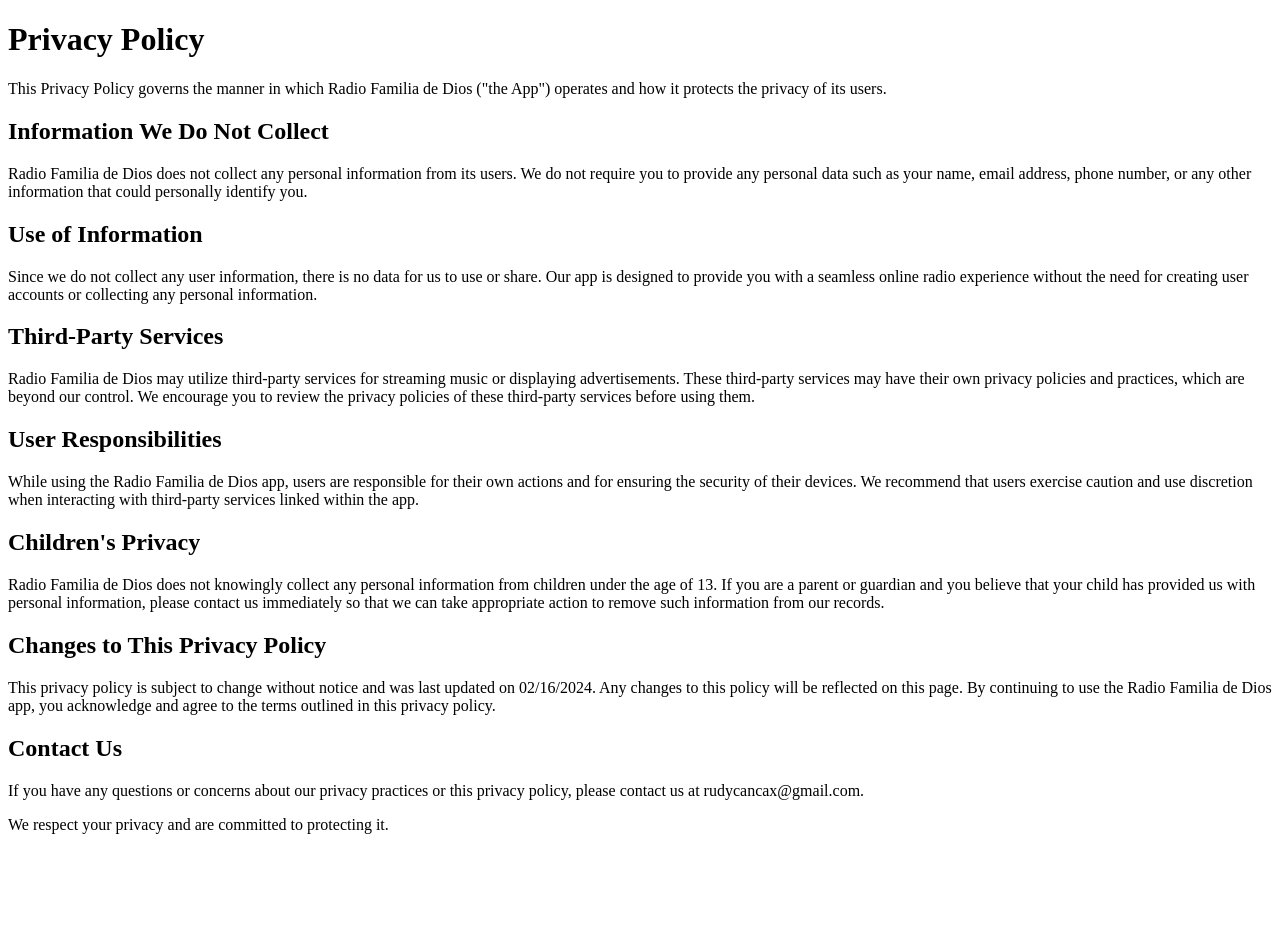
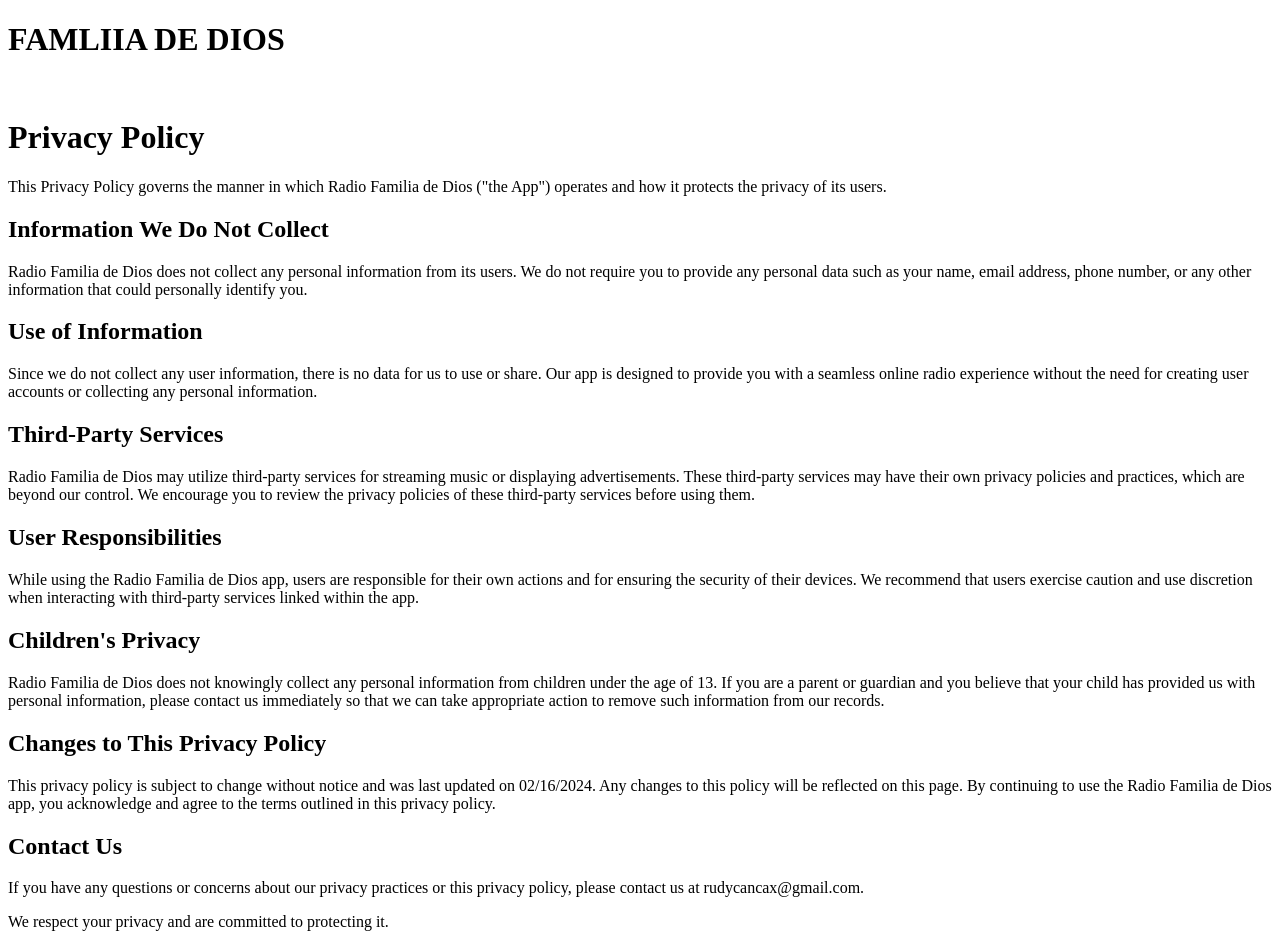
Before and after one commit to RudyCancax/politics_play_store, a plain HTML site: page index.html in a window 1280 px wide. Before the commit the page ends 850 px from the top, so only its background shows below. Drawn offline with Linux system fonts and the light colour scheme.

Commit message:
Feat: Adding title

```diff
--- a/index.html
+++ b/index.html
@@ -6,6 +6,8 @@
     <title>Privacy Policy - Familia de Dios - 2024</title>
 </head>
 <body>
+    <h1>FAMLIIA DE DIOS</h1>
+    <br>
     <h1>Privacy Policy</h1>
     <p>This Privacy Policy governs the manner in which Radio Familia de Dios ("the App") operates and how it protects the privacy of its users.</p>
 
```
